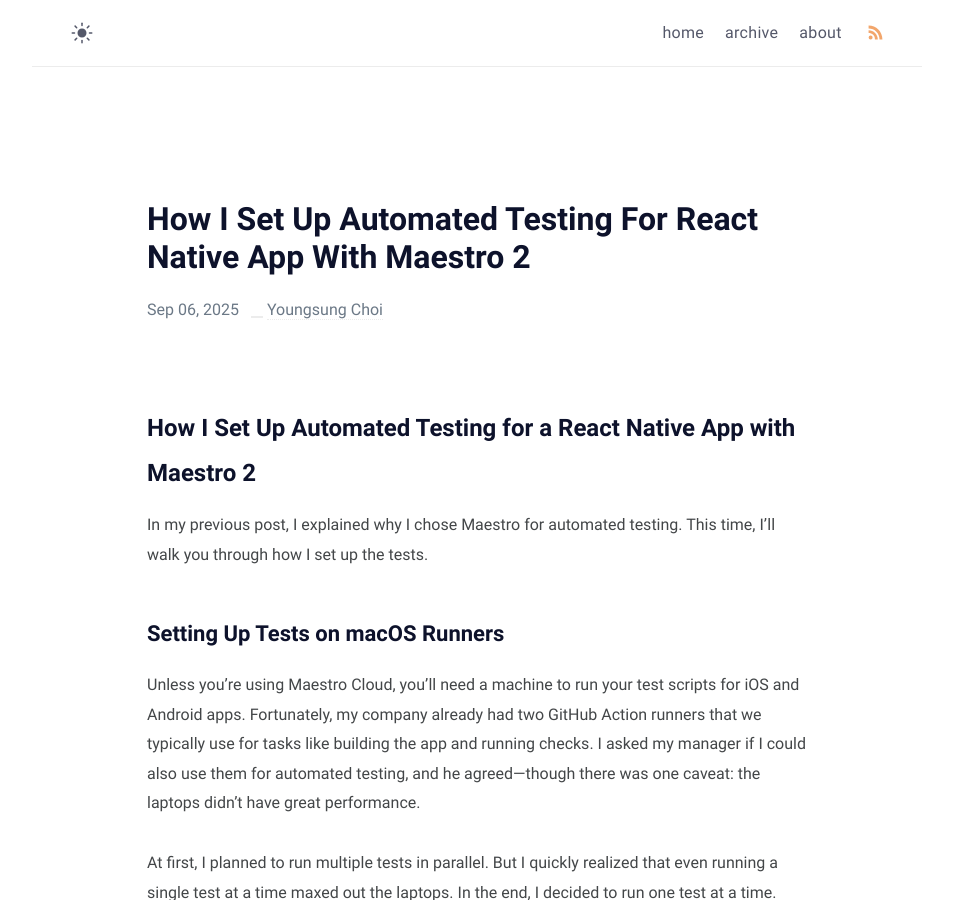
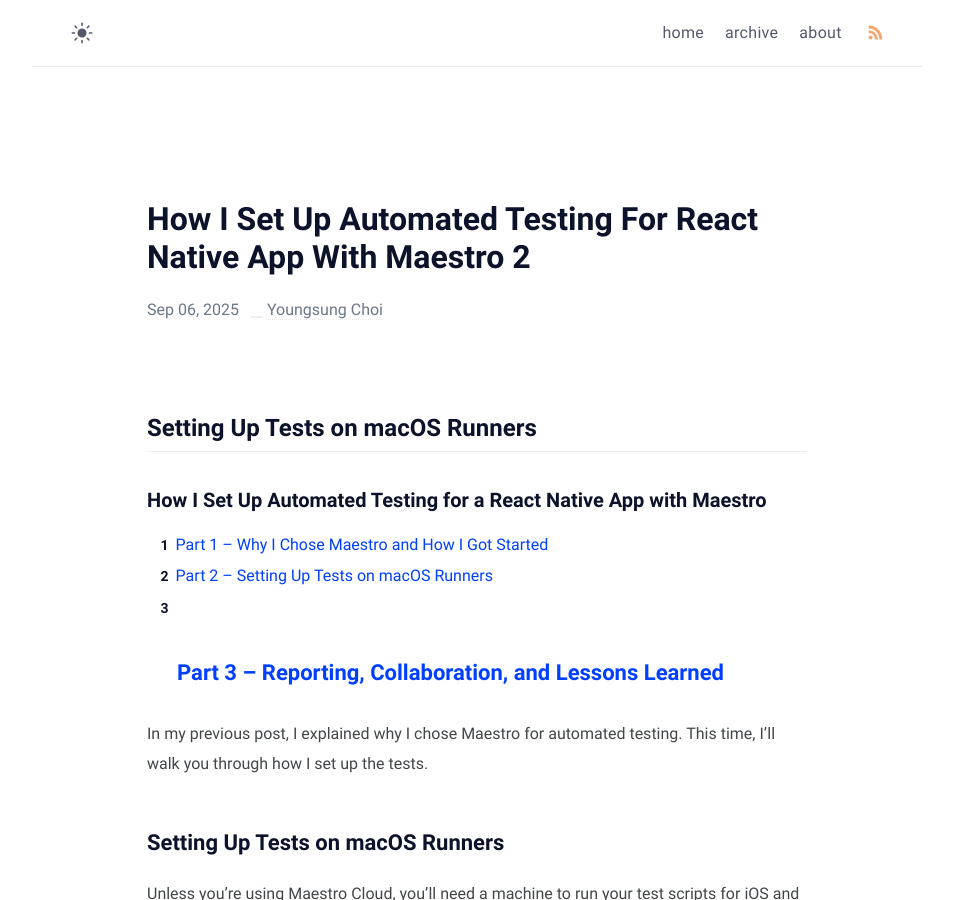
Before and after one commit to yeoung004/yeoung004.github.io, a Jekyll site: the page built from _posts/React_Native/2025-09-06-How-I-Set-Up-Automated-Testing-for-React-Native-App-with-Maestro-2.md, in a window 1280 px wide and 900 px high. Shown: the whole window, without its empty margins (163-1116 px from the left). Built offline with Jekyll 4.4.1, drawn with Linux system fonts in a browser that asks for light colours.

Commit message:
docs: add index for automated testing serise

```diff
--- a/_posts/React_Native/2025-09-06-How-I-Set-Up-Automated-Testing-for-React-Native-App-with-Maestro-2.md
+++ b/_posts/React_Native/2025-09-06-How-I-Set-Up-Automated-Testing-for-React-Native-App-with-Maestro-2.md
@@ -1,4 +1,12 @@
-# How I Set Up Automated Testing for a React Native App with Maestro 2
+# Setting Up Tests on macOS Runners
+
+---
+#### How I Set Up Automated Testing for a React Native App with Maestro
+
+1. [Part 1 – Why I Chose Maestro and How I Got Started](https://yeoung004.github.io/How-I-Set-Up-Automated-Testing-for-React-Native-App-with-Maestro-1/)
+2. [Part 2 – Setting Up Tests on macOS Runners](https://yeoung004.github.io/How-I-Set-Up-Automated-Testing-for-React-Native-App-with-Maestro-2/)
+3. [Part 3 – Reporting, Collaboration, and Lessons Learned](https://yeoung004.github.io/How-I-Set-Up-Automated-Testing-for-React-Native-App-with-Maestro-final/)
+---
 
 In my previous post, I explained why I chose Maestro for automated testing. This time, I’ll walk you through how I set up the tests.
 
```
Also changed, not shown: _posts/React_Native/2025-08-31-How-I-Set-Up-Automated-Testing-for-React-Native-App-with-Maestro-1.md (+9 -1 lines), _posts/React_Native/2025-09-07-How-I-Set-Up-Automated-Testing-for-React-Native-App-with-Maestro-final.md (+10 -1 lines).
